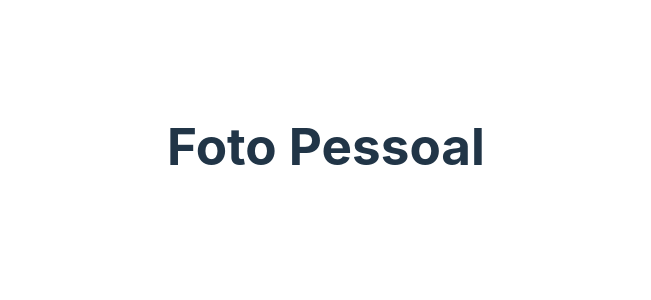
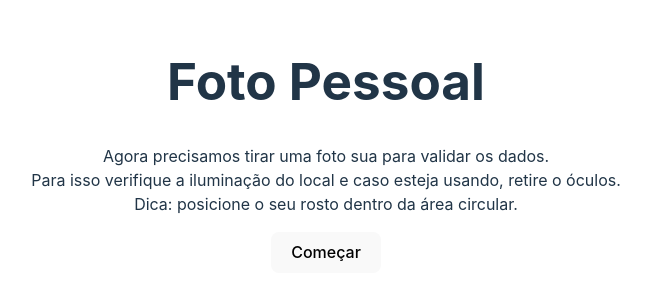
Before and after one commit to gusoaresss/luna, a React (Vite) app: page /FotoPessoal in a window 1280 px wide. Shown: the part 254-554 px from the top of the page, without its empty margins (314-965 px from the left). Built offline with nearby package versions, Linux system fonts and the light colour scheme.

Commit message:
Foto Pessoal Conteudo

```diff
--- a/src/routes/FotoPessoal/index.jsx
+++ b/src/routes/FotoPessoal/index.jsx
@@ -3,6 +3,12 @@ export default function FotoPessoal(){
     return(
         <main>
             <h1>Foto Pessoal</h1>
+            <p>
+            Agora precisamos tirar uma foto sua para validar os dados.<br/>
+            Para isso verifique a iluminação do local e caso esteja usando, retire o óculos.<br/>
+            Dica: posicione o seu rosto dentro da área circular.
+            </p>
+            <button>Começar</button>
         </main>
     )
 }
```
